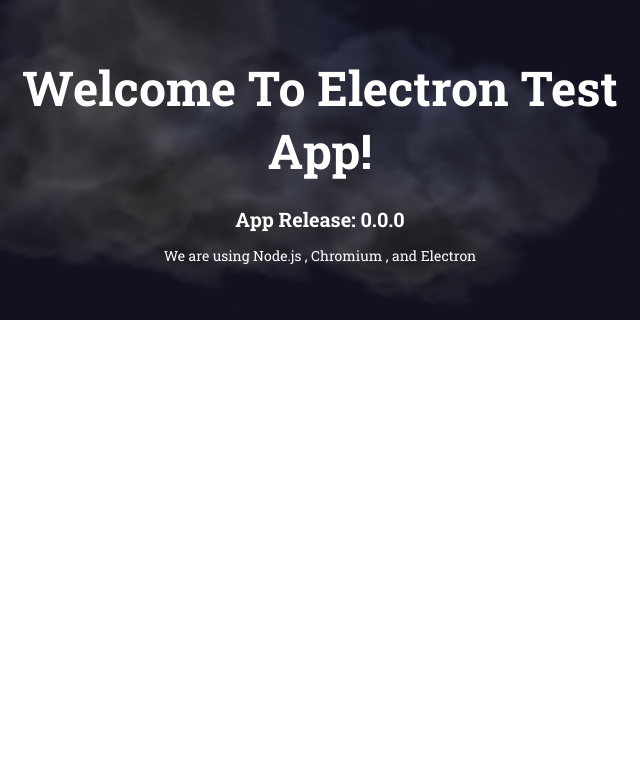
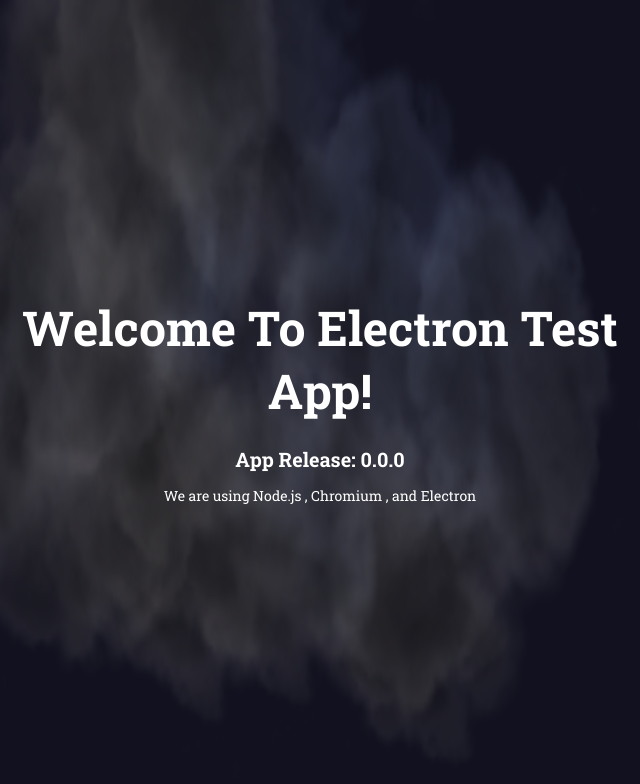
Before and after one commit to khanshy/electronTestApp01, an Electron app: page index.html in a window 640 px wide. Drawn offline with nearby package versions, Linux system fonts and the light colour scheme; no server answers; animation ran at ten frames a second.

Commit message:
fix canvas to full height

```diff
--- a/assets/css/index.css
+++ b/assets/css/index.css
@@ -2,7 +2,7 @@
 
 * { padding: 0; margin: 0; box-sizing: border-box; font-family: 'Roboto Slab', serif; }
 
-.header { position: relative; display: flex; justify-content: center; align-items: center; }
+.app { display: flex; justify-content: center; align-items: center; height: 100vh; }
 .heading { max-width: 720px; position: absolute; text-align: center; color: white; font-size: 24px; }
 .heading h1 { margin-bottom: 24px; animation-name: heading-animate; animation-duration: 2s; }
 .heading h5 { margin-bottom: 14px; animation-name: heading-animate; animation-duration: 3s; }
--- a/assets/js/index.js
+++ b/assets/js/index.js
@@ -1,7 +1,7 @@
 window.api.listen('update', (e, res) => {
     console.log(res);
 });
-$("#myCanvas").css({"width":"100%","max-height":"580px"});
+$("#myCanvas").css({"width":"100%","height":"100%"});
 
 var cloudParticles = [];
 var scene = new THREE.Scene();
--- a/index.html
+++ b/index.html
@@ -8,7 +8,7 @@
         <script src="https://cdnjs.cloudflare.com/ajax/libs/three.js/107/three.min.js"></script>
     </head>
     <body>
-        <div class="header">
+        <div class="app">
             <canvas id="myCanvas"></canvas>
             <div class="heading">
                 <h1>Welcome To Electron Test App!</h1>
```
